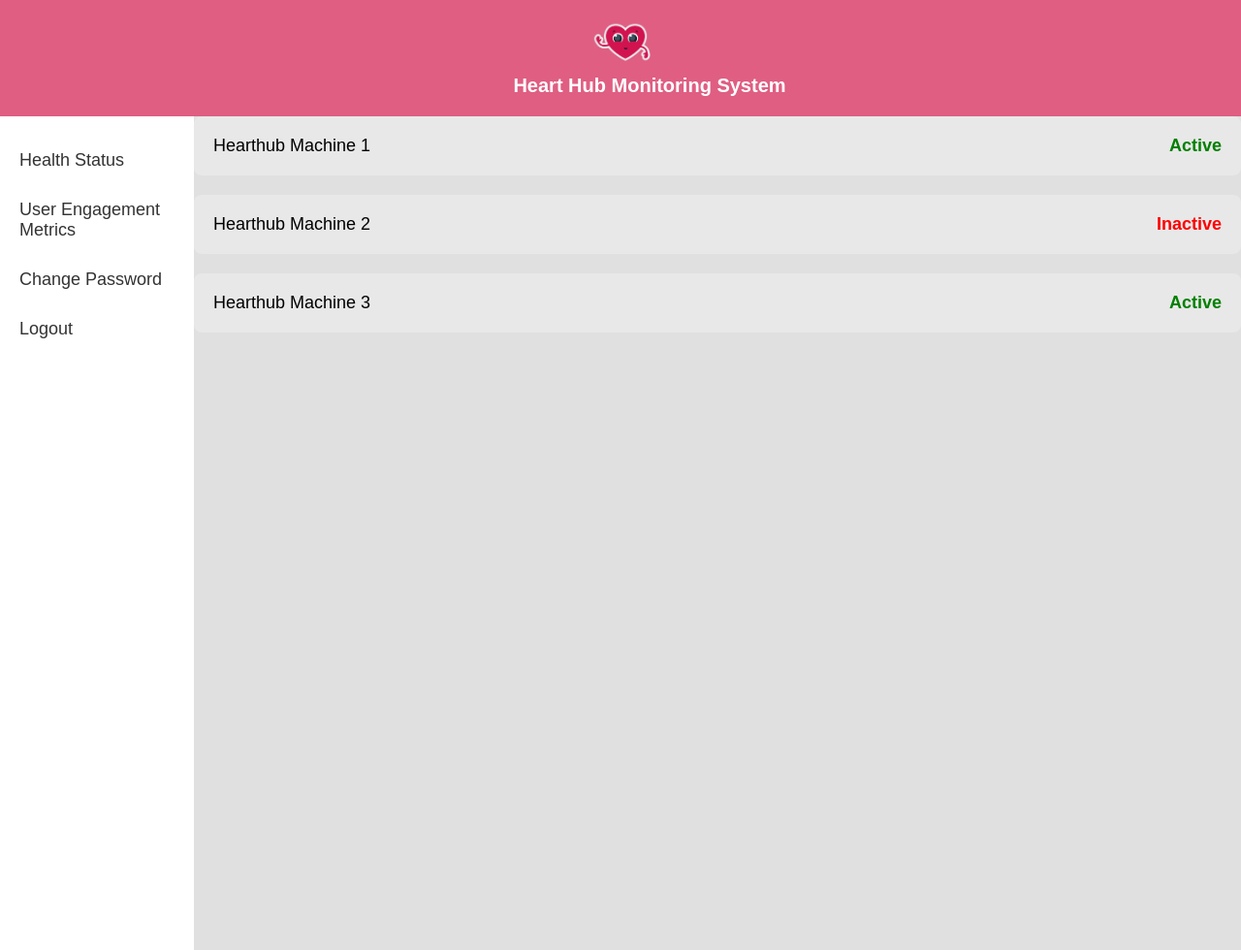
After one commit to c3008842/dissertation, a Django app: page /health/ in a window 1280 px wide. The commit adds this page. Shown: the whole page at 97% size. Run offline with Django 5.2, Linux system fonts and the light colour scheme.

```diff
--- a/remote_monitoring/static/css/hearthub.css
+++ b/remote_monitoring/static/css/hearthub.css
@@ -58,6 +58,11 @@
     display: block;
     transition: 0.3s;
   }
+
+  .sidebar a.active {
+    background-color:rgb(159, 204, 205);
+    color: white;
+}
 
   /* Hover effect for links */
   .sidebar a:hover {
@@ -151,18 +156,61 @@ input {
     text-decoration: underline;
 }
 
-canvas {
-  max-width: 100%;
-  height: auto;
+/* --------------------*/
+/* HEALTH STATUS PAGE */
+/* ------------------- */
+.main {
+  flex: 1;
+  padding-left: 200px;
+  display: flex;
+  flex-direction: column;
+  justify-content: space-between;
+  height: 40%;
 }
 
-.main {
-  flex: 1;
+.dashboard-card {
+  background-color: #e8e8e8;
+  border-radius: 8px;
   padding: 20px;
+  margin-bottom: 20px;
   display: flex;
-  justify-content: center;
+  justify-content: space-between;
   align-items: center;
 }
+
+.dashboard-card p {
+  font-size: 18px;
+  margin: 0;
+}
+
+.status-active {
+  color: green;
+  font-weight: bold;
+}
+
+.status-inactive {
+  color: red;
+  font-weight: bold;
+}
+
+
+/* --------------------*/
+/* BAR GRAPH PAGE */
+/* ------------------- */
+.graph {
+  flex: 1;
+  padding-left: 200px;
+  display: flex;
+  flex-direction: column;
+  height: 40%;
+}
+
+canvas {
+  width: 100%;
+  height: auto;
+  max-width: 100%;
+}
+
 
 /* --------------------*/
 /* RESET PASSWORD PAGE */
@@ -209,7 +257,6 @@ p {
   background-color: #434190;
 }
 
-
   /* Responsive Design for header */
 
   /* Medium screens (tablets, small laptops) */
@@ -251,6 +298,7 @@ p {
     .header {
       flex-direction: column;
       align-items: center;
+
     }
 
     .header-image {
@@ -318,4 +366,43 @@ p {
       padding: 10px 15px;
       font-size: 14px;
   }
+
+  .dashboard-card p {
+    font-size: 14px;
 }
+
+.dashboard-card {
+    padding: 10px;
+}
+
+.main {
+    padding-left: 100px;
+    height: auto;
+}
+}
+
+@media (min-width: 601px) and (max-width: 1024px) {
+  .main {
+      padding-left: 210px;
+  }
+
+  .dashboard-card p {
+      font-size: 16px;
+  }
+
+  .dashboard-card {
+      padding: 15px;
+  }
+}
+
+/* For large devices (laptops/desktops, over 1024px wide) */
+@media (min-width: 1025px) {
+  .main {
+      padding-left: 200px;
+      height: 40%;
+  }
+
+  .dashboard-card p {
+      font-size: 18px;
+  }
+}
--- a/remote_monitoring/templates/home.html
+++ b/remote_monitoring/templates/home.html
@@ -5,20 +5,48 @@
 {% block content %}
   <!-- Sidebar -->
   <div class="sidebar">
-  <a href="#overview">Overview</a>
-  <a href="#view-data">View Data</a>
-  <a href="#change-password">Change Password</a>
+  <a href="{% url 'health' %}" class="sidebar-link" id="health-link">Health Status</a>
+  <a href="{% url 'graph' %}" class="sidebar-link" id="user-data-link">User Engagement Metrics</a>
+  <a href="#change-password" class="sidebar-link" id="change-password-link">Change Password</a>
   <a href="#logout">Logout</a>
   </div>
 
 
+  <script>
+    // Get all sidebar links
+    const sidebarLinks = document.querySelectorAll('.sidebar-link');
+
+    // Function to handle click events
+    sidebarLinks.forEach(link => {
+        link.addEventListener('click', function () {
+            // Remove the 'active' class from all links
+            sidebarLinks.forEach(link => link.classList.remove('active'));
+
+            // Add the 'active' class to the clicked link
+            this.classList.add('active');
+        });
+    });
+</script>
+
+  <section id="health-link">
   <div class="main">
-    <!-- Bar chart -->
-    {% block bargraph %}
+    {% block health %}
 
     {% endblock %}
 
-</div>
+  </div>
+</section>
+
+<section id="user-data-link">
+  <div class="graph">
+    {% block graph %}
+
+    {% endblock %}
+
+  </div>
+</section>
+
+
 
 
   {% endblock %}
--- /dev/null
+++ b/remote_monitoring/templates/overview.html
@@ -0,0 +1,24 @@
+{% extends 'home.html' %}
+{% load static %}
+
+{% block health %}
+
+<!-- Health Overview Cards -->
+
+<div class="dashboard-card">
+    <p>Hearthub Machine 1</p>
+    <p class="status-active">Active</p>
+</div>
+
+<div class="dashboard-card">
+    <p>Hearthub Machine 2</p>
+    <p class="status-inactive">Inactive</p>
+</div>
+
+<div class="dashboard-card">
+    <p>Hearthub Machine 3</p>
+    <p class="status-active">Active</p>
+</div>
+
+
+{% endblock %}
--- a/remote_monitoring/urls.py
+++ b/remote_monitoring/urls.py
@@ -12,5 +12,6 @@ urlpatterns = [
     path('reset/password/', views.resetPasswordPage, name="reset/password/"),
     path('reset/success/', views.resetPasswordSuccessMessage, name="reset/success/"),
     path('graph/', views.barGraph, name="graph"),
+    path('health/', views.healthStatus, name="health"),
 
 ]
--- a/remote_monitoring/views.py
+++ b/remote_monitoring/views.py
@@ -30,3 +30,6 @@ def resetPasswordSuccessMessage(request):
 
 def barGraph(request):
     return render(request, 'bargraph.html')
+
+def healthStatus(request):
+    return render(request, 'overview.html')
```
Also changed, not shown: remote_monitoring/templates/bargraph.html (+11 -6 lines).
